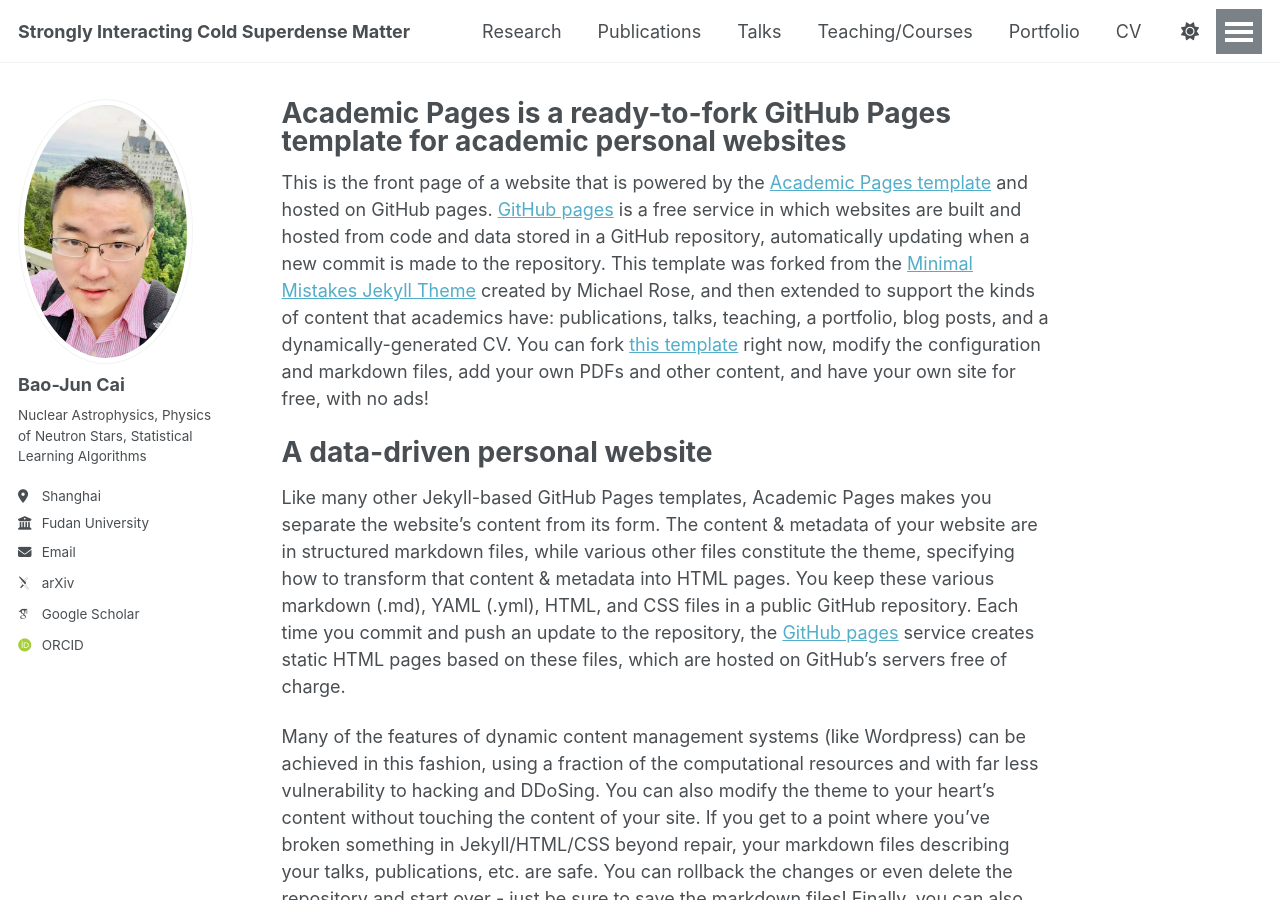
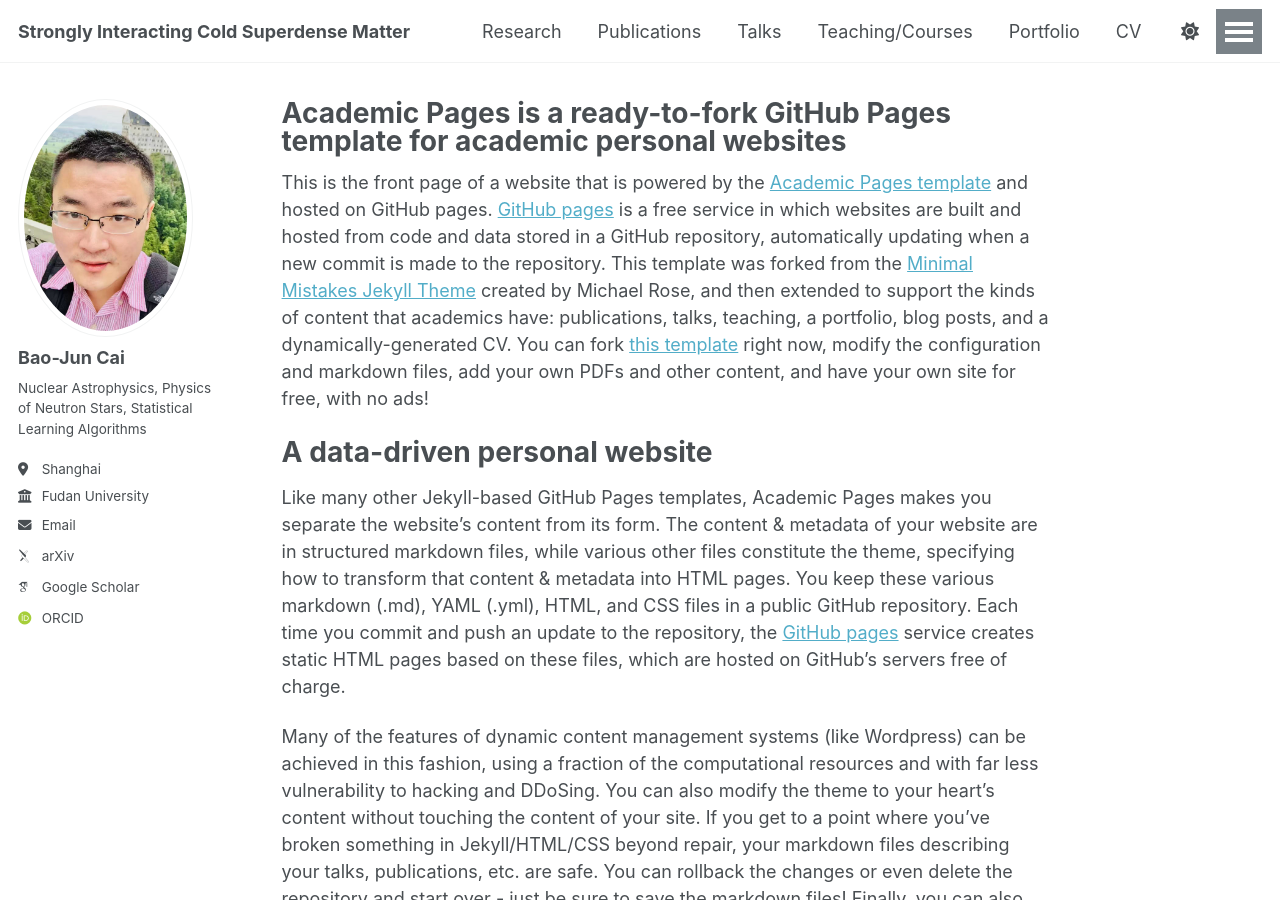
Before and after one commit to bjcai-phys/bjcai-phys.github.io, a Jekyll site: the page built from _pages/about.md, in a window 1280 px wide and 900 px high. Built offline with Jekyll 4.4.1, drawn with Linux system fonts in a browser that asks for light colours; some web fonts are replaced.

Commit message:
Update _config.yml

```diff
--- a/_config.yml
+++ b/_config.yml
@@ -23,7 +23,7 @@
 #               Additional customization can be done by editing /_includes/author-profile.html
 author:
   # Biographic information
-  avatar           : "https://bjcai-phys.github.io/images/me1.jpg"
+  avatar           : "https://bjcai-phys.github.io/images/me2.jpg"
   name             : "Bao-Jun Cai"
   pronouns         : # example: "she/her"
   bio              : "Nuclear Astrophysics, Physics of Neutron Stars, Statistical Learning Algorithms"
```
